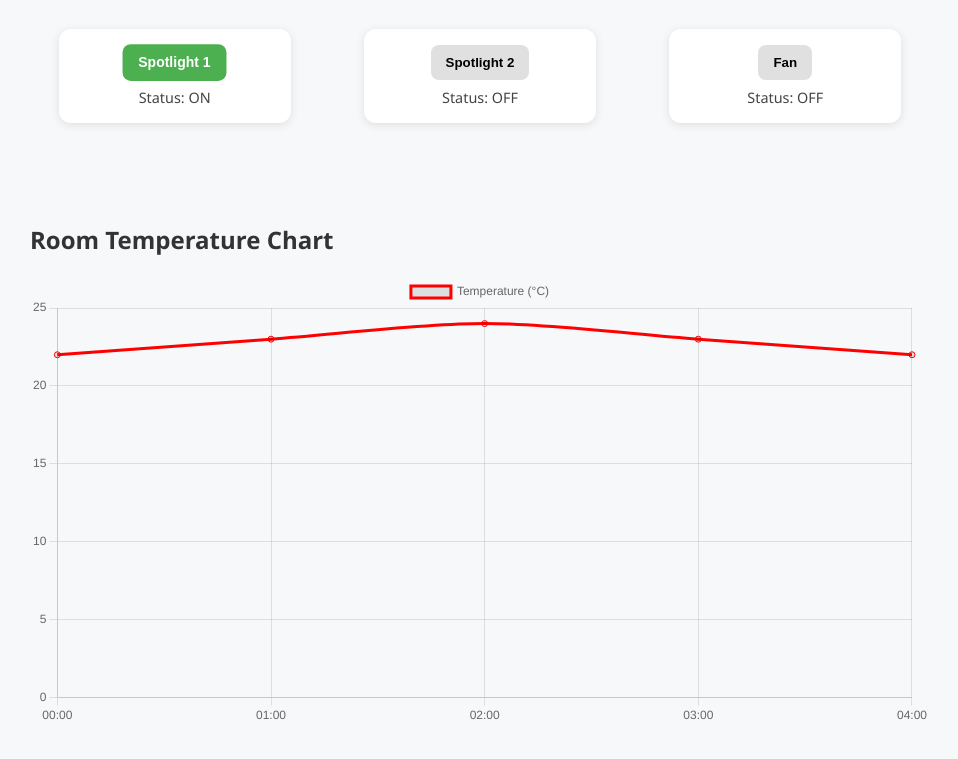
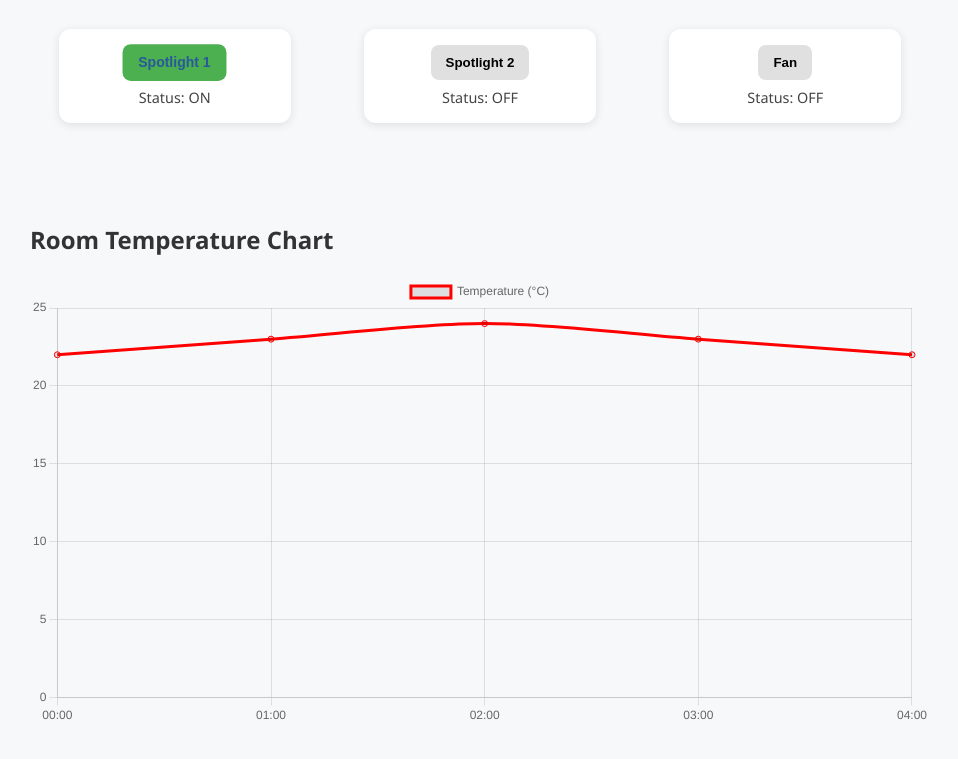
Before and after one commit to Prake14/Devops_Demo, a plain HTML site: page index.html in a window 1280 px wide. Both pictures are taken after a click on the button "Spotlight 1". Shown: the part 143-902 px from the top of the page, without its empty margins (160-1118 px from the left). Drawn offline with nearby package versions, Linux system fonts and the light colour scheme.

Commit message:
changed one line in style file

```diff
--- a/style.css
+++ b/style.css
@@ -50,7 +50,7 @@ body {
 
   .toggle-btn.active {
     background-color: #4caf50;
-    color: white;
+    color: rgb(41, 89, 154);
     transform: scale(1.05);
   }
 
```
